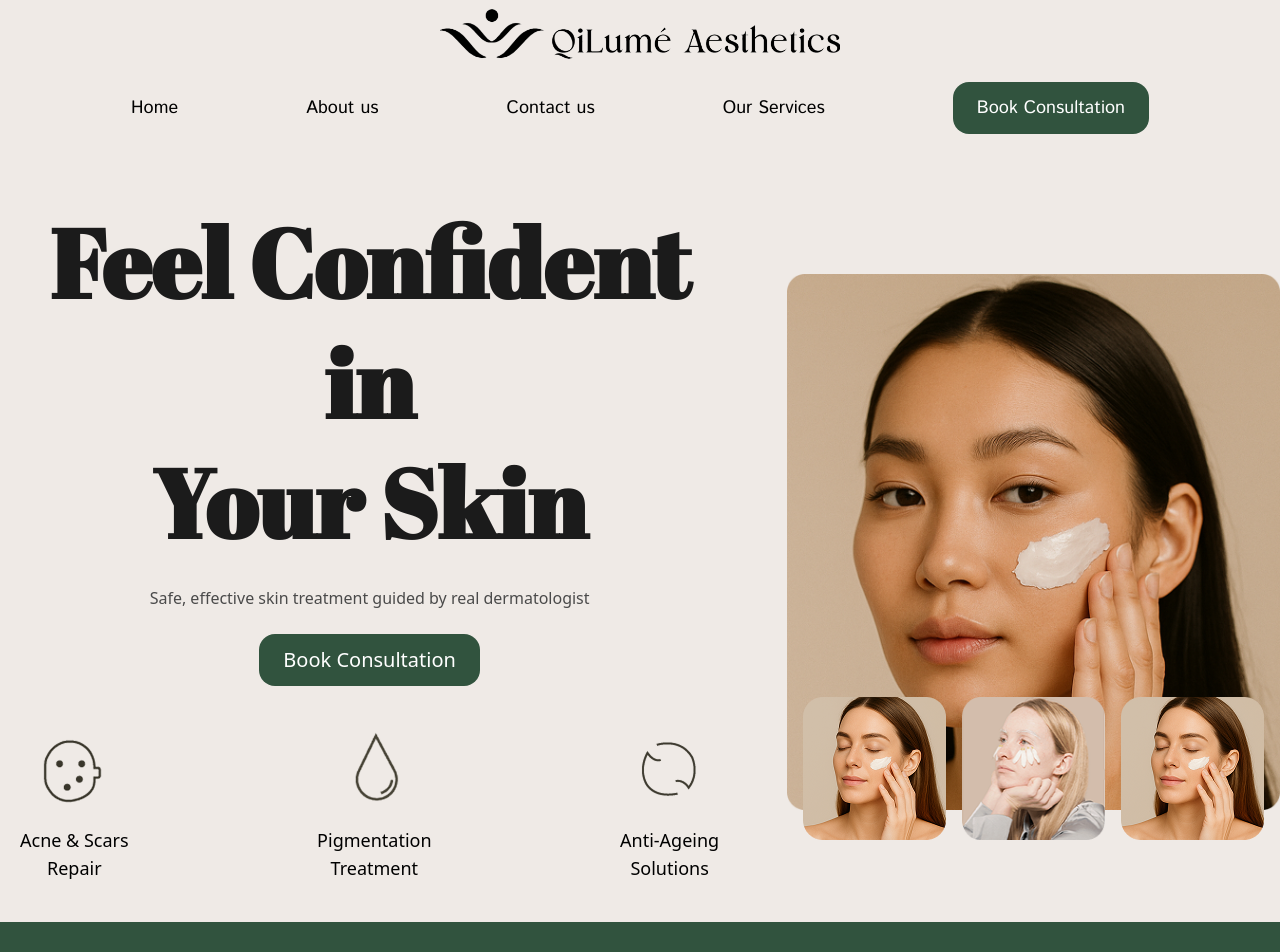
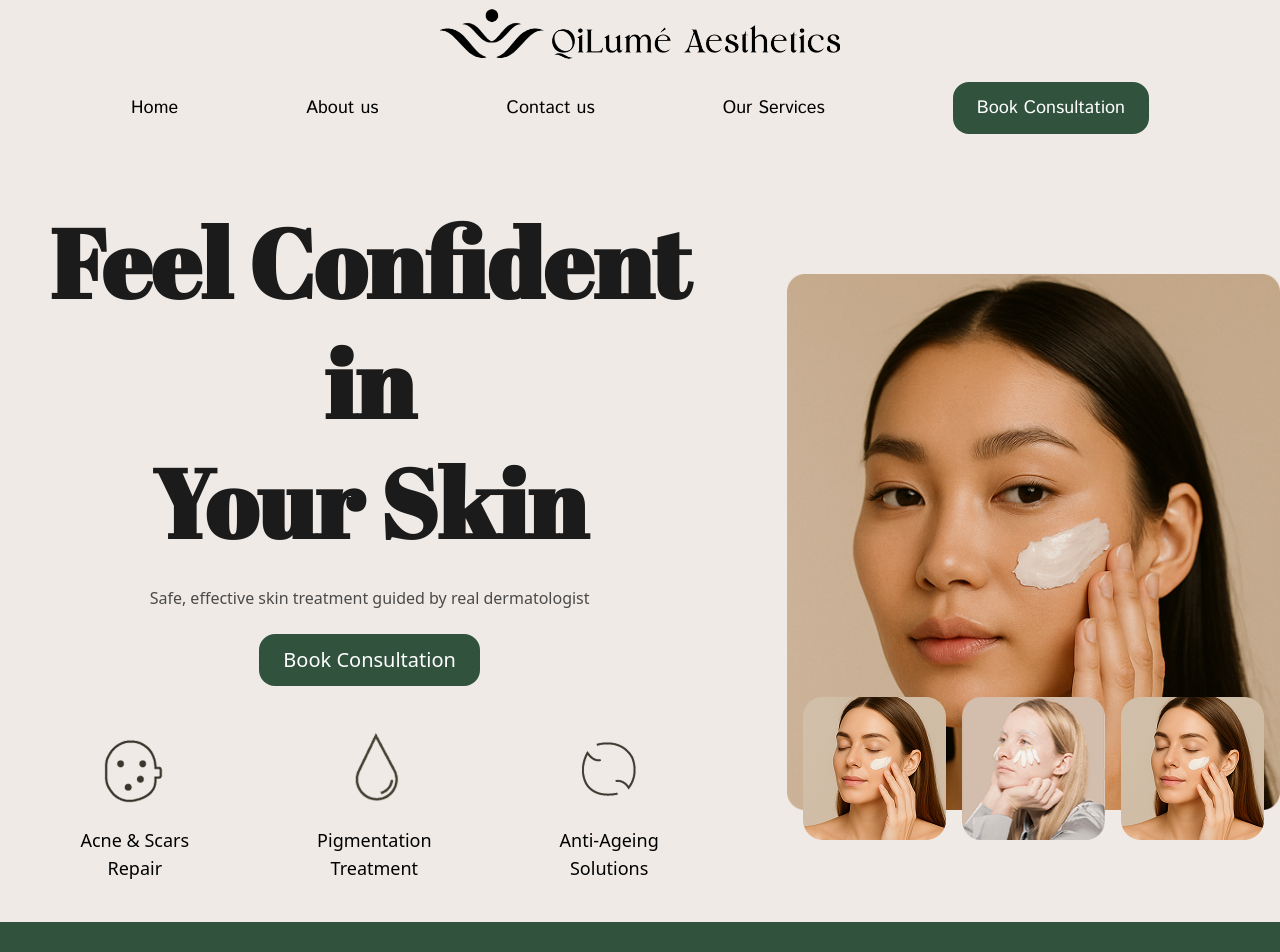
Before and after one commit to techsmartjsk/Qulime, a Next.js app: page / in a window 1280 px wide. Shown: the top 952 px of the page. Built offline with nearby package versions, Linux system fonts and the light colour scheme; a web font is replaced by a local one.

Commit message:
removed comments

```diff
--- a/src/components/hero/banner.tsx
+++ b/src/components/hero/banner.tsx
@@ -21,7 +21,7 @@ export const Hero = () => {
           Book Consultation
         </button>
 
-        <div className="flex justify-between lg:gap-x-32 mt-8 mx-auto w-full px-5">
+        <div className="flex justify-between lg:justify-center lg:gap-x-32 mt-8 mx-auto w-full px-5">
           <div className="flex flex-col items-center text-sm">
             <div className='h-[70px] lg:h-[100px] flex items-center justify-center'>
                 <Image src={acneIcon} alt="Anti-Ageing" />
```
